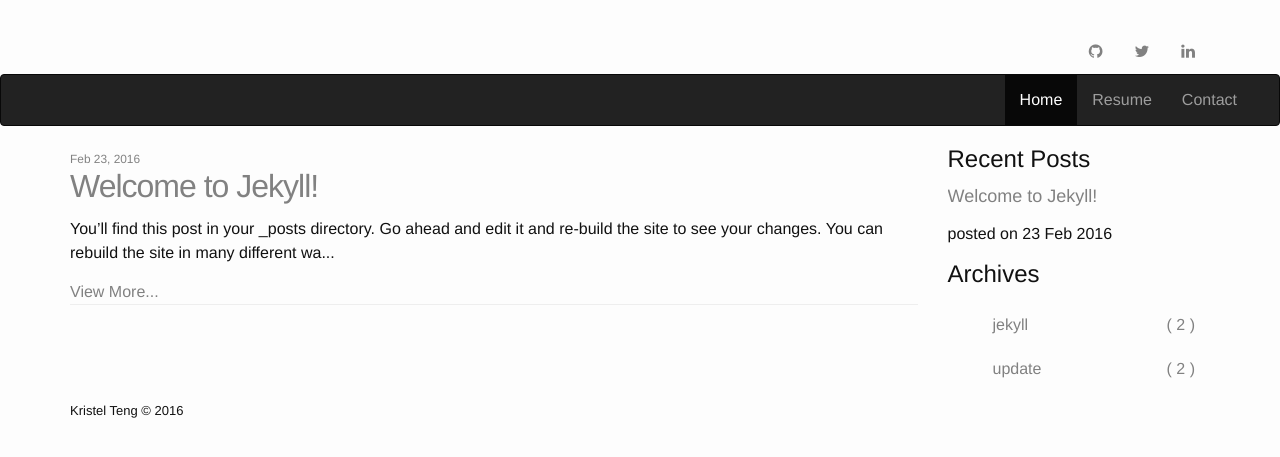
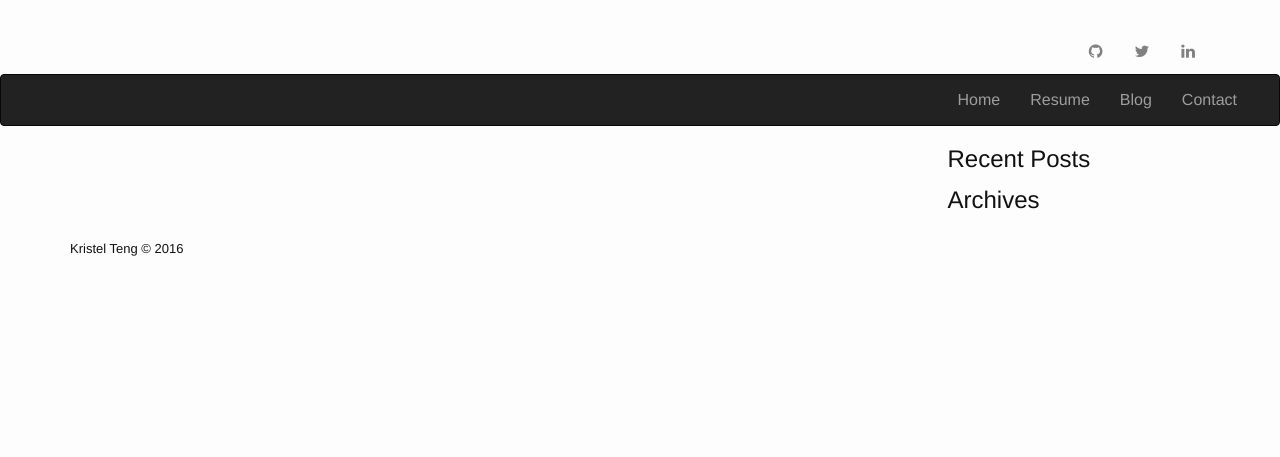
Before and after one commit to kristelteng/personal_site, a Jekyll site: the page built from blog/index.html, in a window 1280 px wide. Shown: the top 457 px of the page. Built offline with Jekyll 4.4.1, drawn with Linux system fonts in a browser that asks for light colours; the list of posts is cut into pages by our own code.

Commit message:
add liquid templating on links

```diff
--- a/_includes/header.html
+++ b/_includes/header.html
@@ -24,17 +24,15 @@
                   <span class="icon-bar"></span>
                 </button>
 
-                <a class="navbar-brand" href="index.html">
-                    <!-- <h1><img src="images/logo.png" alt="logo"></h1> -->
-                </a>
-
+                <a class="navbar-brand" href="{{ site.baseurl }}/index.html"></a>
             </div>
 
             <div class="collapse navbar-collapse">
                 <ul class="nav navbar-nav navbar-right modify">
-                    <li class="active"><a href="index.html">Home</a></li>
-                    <li class="dropdown"><a href="resume/kristelteng_resume.pdf" target="_blank">Resume </a></li>
-                    <li class="dropdown"><a href="mailto: kristelteng@gmail.com">Contact </a></li>
+                    <li><a href="{{ site.baseurl }}/index.html">Home</a></li>
+                    <li><a href="{{ site.baseurl }}/resume/kristelteng_resume.pdf" target="_blank">Resume </a></li>
+                    <li><a href="{{ site.baseurl }}/blog/index.html">Blog </a></li>
+                    <li><a href="mailto: kristelteng@gmail.com">Contact </a></li>
                 </ul>
             </div>
         </div>
--- a/_posts/2016-02-22-welcome-to-jekyll.markdown
+++ /dev/null
@@ -1,25 +0,0 @@
----
-layout: post
-title:  "Welcome to Jekyll!"
-date:   2016-02-22 21:23:49 -0500
-categories: jekyll update
----
-You’ll find this post in your `_posts` directory. Go ahead and edit it and re-build the site to see your changes. You can rebuild the site in many different ways, but the most common way is to run `jekyll serve`, which launches a web server and auto-regenerates your site when a file is updated.
-
-To add new posts, simply add a file in the `_posts` directory that follows the convention `YYYY-MM-DD-name-of-post.ext` and includes the necessary front matter. Take a look at the source for this post to get an idea about how it works.
-
-Jekyll also offers powerful support for code snippets:
-
-{% highlight ruby %}
-def print_hi(name)
-  puts "Hi, #{name}"
-end
-print_hi('Tom')
-#=> prints 'Hi, Tom' to STDOUT.
-{% endhighlight %}
-
-Check out the [Jekyll docs][jekyll-docs] for more info on how to get the most out of Jekyll. File all bugs/feature requests at [Jekyll’s GitHub repo][jekyll-gh]. If you have questions, you can ask them on [Jekyll Talk][jekyll-talk].
-
-[jekyll-docs]: http://jekyllrb.com/docs/home
-[jekyll-gh]:   https://github.com/jekyll/jekyll
-[jekyll-talk]: https://talk.jekyllrb.com/
```
